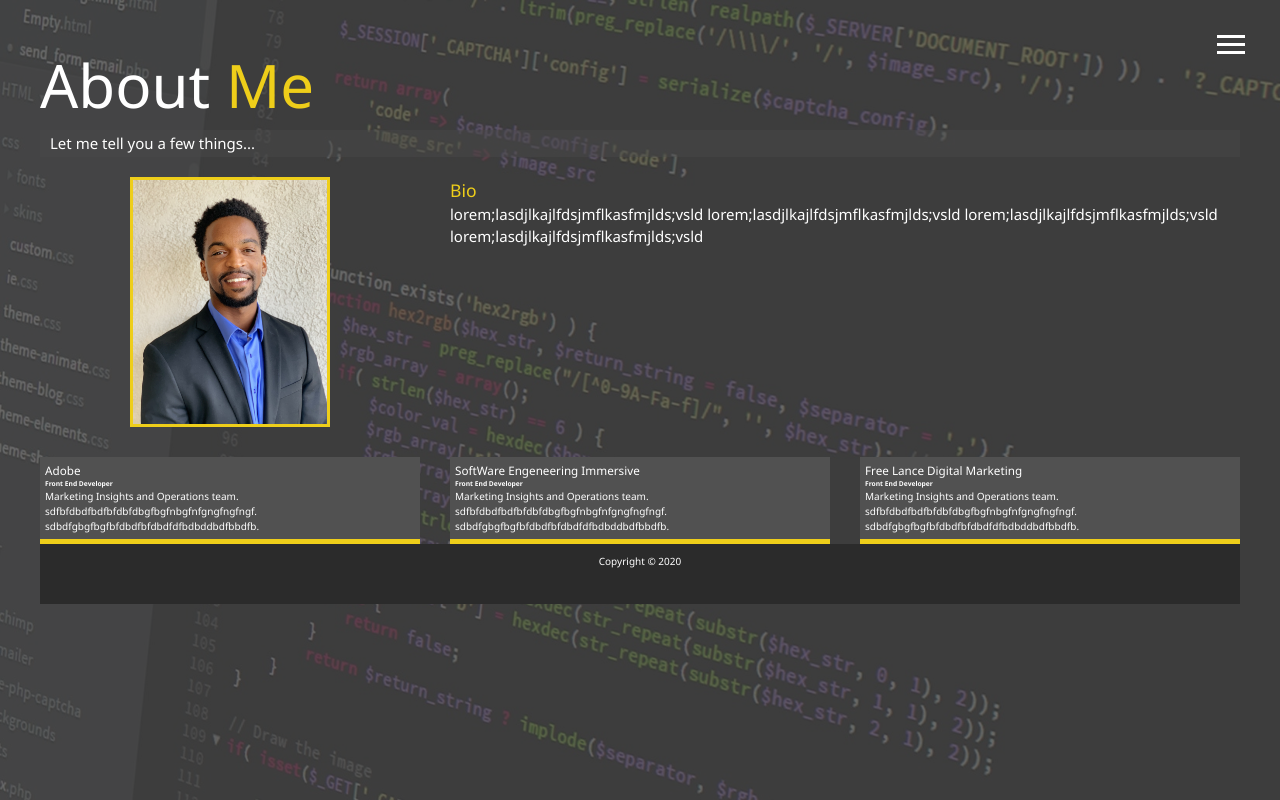
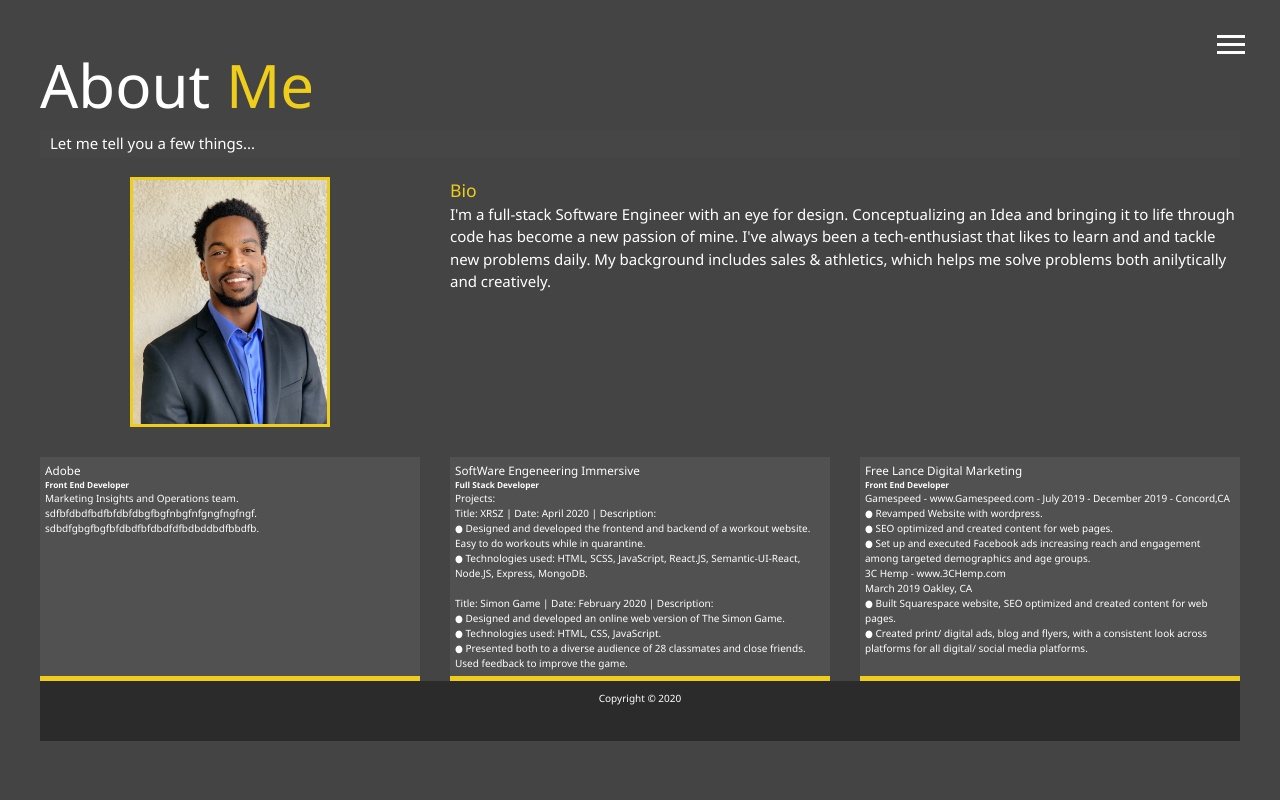
Before and after one commit to myles-richard/portfolio-react-app, a React (Create React App) app: page /about in a window 1280 px wide. Built offline with nearby package versions, Linux system fonts and the light colour scheme.

Commit message:
menu updates  auto after you click it

```diff
--- a/src/layout/Header.js
+++ b/src/layout/Header.js
@@ -1,17 +1,7 @@
 import React, { useState, useEffect } from 'react';
-import { Route, Link, Switch } from 'react-router-dom';
-// import { Link } from 'react-scroll';
-// import About from './about/About';
+import { Link } from 'react-router-dom';
 
 export default function Header() {
-    const menuBtn = document.querySelector('.menu-btn');
-    const menu = document.querySelector('.menu');
-    const menuNav = document.querySelector('.menu-nav');
-    const menuBranding = document.querySelector('.menu-branding');
-    const navItems = document.querySelectorAll('.nav-item');
-
-
-
     // Set Initial State Of Menu
     //add component level state
     const [showMenu, setMenu] = useState(false);
@@ -51,11 +41,9 @@ export default function Header() {
                     </li>
 
                     <li className="nav-item">
-
-
-                        {/* <a href="/about" className="nav-link">
+                        <a href="/about" className="nav-link">
                             About Me
-                        </a> */}
+                        </a>
                     </li>
 
                     <li className="nav-item">
@@ -74,6 +62,9 @@ export default function Header() {
 
         </header>
     )
+    const changeMenu = () => {
+        setMenu(false)
+    }
 
     const showLinks = (
         <header>
@@ -89,49 +80,23 @@ export default function Header() {
 
                 <ul className="menu-nav show current">
                     <li className="nav-item show">
-                    <Link to="/" className="nav-link" >Home</Link>
-                        {/* <a href="/" className="nav-link">
-                            Home
-                        </a> */}
+                        <Link to="/" onClick={changeMenu} className="nav-link" >Home</Link>
                     </li>
 
                     <li className="nav-item show">
-                    {/* <Link
-                        className="nav-link"
-                        activeClass="active"
-                        to="about"
-                        spy={true}
-                        smooth={true}
-                        offset={-70}
-                        duration= {500}
-                        onClick={toggleMenu}
-                    >About Me</Link> */}
-                    <Link to="/about" className="nav-link">About Me</Link>
-                        {/* <a href="/about" className="nav-link">
-                            About Me
-                        </a> */}
+                        <Link to="/about" onClick={changeMenu} className="nav-link">About Me</Link>
                     </li>
 
                     <li className="nav-item show">
-                        <a href="/work" className="nav-link">
-                            My Work
-                        </a>
+                    <Link to="/work" onClick={changeMenu} className="nav-link">My Work</Link>
                     </li>
 
                     <li className="nav-item show">
-                    <Link to="/contact" className="nav-link">Contact Me</Link>
-                        {/* <a href="/contact" className="nav-link">
-                            Contact
-                        </a> */}
+                    <Link to="/contact" onClick={changeMenu} className="nav-link">Contact Me</Link>
                     </li>
                 </ul>
 
             </nav>
-            {/* <div>
-                <Switch>
-                    <Route exact path="/about" component={About} />
-                </Switch>
-            </div> */}
         </header>
 
     )
--- a/src/layout/about/About.js
+++ b/src/layout/about/About.js
@@ -1,7 +1,11 @@
 import React from 'react'
 import Footer from '../Footer';
 
-export default function About() {
+export default function About(props) {
+
+    const something = props.location.state
+
+
     return (
 
         <main id="about">
@@ -16,31 +20,42 @@ export default function About() {
                 className="bio-image" />
                 <div className="bio">
                     <h3 className="text-secondary">Bio</h3>
-                    <p>lorem;lasdjlkajlfdsjmflkasfmjlds;vsld
-                    lorem;lasdjlkajlfdsjmflkasfmjlds;vsld
-                    lorem;lasdjlkajlfdsjmflkasfmjlds;vsld
-                    lorem;lasdjlkajlfdsjmflkasfmjlds;vsld</p>
+                    <p>I'm a full-stack Software Engineer with an eye for design. Conceptualizing an Idea
+                        and bringing it to life through code has become a new passion of mine. I've always been
+                        a tech-enthusiast that likes to learn and and tackle new problems daily. My background
+                        includes sales & athletics, which helps me solve problems both anilytically and creatively.</p>
                 </div>
                 <div className="job job-1">
                     <h3>Adobe</h3>
-                    <h6>Front End Developer</h6>
+                    <h5>Front End Developer</h5>
                     <p>Marketing Insights and Operations team.
                         sdfbfdbdfbdfbfdbfdbgfbgfnbgfnfgngfngfngf.
                         sdbdfgbgfbgfbfdbdfbfdbdfdfbdbddbdfbbdfb.</p>
                 </div>
                 <div className="job job-2">
                     <h3>SoftWare Engeneering Immersive</h3>
-                    <h6>Front End Developer</h6>
-                    <p>Marketing Insights and Operations team.
-                        sdfbfdbdfbdfbfdbfdbgfbgfnbgfnfgngfngfngf.
-                        sdbdfgbgfbgfbfdbdfbfdbdfdfbdbddbdfbbdfb.</p>
+                    <h5>Full Stack Developer</h5>
+                    <p>Projects:<br/>Title: XRSZ | Date: April 2020 | Description:<br/>
+                    ● Designed and developed the frontend and backend of a workout website. Easy to do workouts while in quarantine.<br/>
+                    ● Technologies used: HTML, SCSS, JavaScript, React.JS, Semantic-UI-React, Node.JS, Express, MongoDB.<br/>
+                    <br/>
+                    Title: Simon Game | Date: February 2020 | Description:<br/>
+                    ● Designed and developed an online web version of The Simon Game.<br/>
+                    ● Technologies used: HTML, CSS, JavaScript.<br/>
+                    ● Presented both to a diverse audience of 28 classmates and close friends. Used feedback to improve the game.</p>
                 </div>
                 <div className="job job-3">
                     <h3>Free Lance Digital Marketing</h3>
-                    <h6>Front End Developer</h6>
-                    <p>Marketing Insights and Operations team.
-                        sdfbfdbdfbdfbfdbfdbgfbgfnbgfnfgngfngfngf.
-                        sdbdfgbgfbgfbfdbdfbfdbdfdfbdbddbdfbbdfb.</p>
+                    <h5>Front End Developer</h5>
+                    <p>Gamespeed - www.Gamespeed.com - July 2019 - December 2019
+                    - Concord,CA<br/>
+                    ● Revamped Website with wordpress.<br/>
+                    ● SEO optimized and created content for web pages.<br/>
+                    ● Set up and executed Facebook ads increasing reach and engagement among targeted demographics and age groups.<br/>
+                    3C Hemp - www.3CHemp.com <br/> March 2019
+                    Oakley, CA<br/>
+                    ● Built Squarespace website, SEO optimized and created content for web pages.<br/>
+                    ● Created print/ digital ads, blog and flyers, with a consistent look across platforms for all digital/ social media platforms.</p>
                 </div>
             </div>
             <Footer />
--- a/src/layout/home/Home.js
+++ b/src/layout/home/Home.js
@@ -14,13 +14,14 @@ export default function Home() {
                 <a href="#!">
                     <i className="fab fa-twitter fa-2x"></i>
                 </a>
+
                 <a href="#!">
                     <i className="fab fa-facebook fa-2x"></i>
                 </a>
-                <a href="#!">
+                <a href="https://www.linkedin.com/in/myles-richard/">
                     <i className="fab fa-linkedin fa-2x"></i>
                 </a>
-                <a href="#!">
+                <a href="https://github.com/myles-richard">
                     <i className="fab fa-github fa-2x"></i>
                 </a>
             </div>
--- a/src/layout/work/Work.js
+++ b/src/layout/work/Work.js
@@ -1,4 +1,5 @@
-import React from 'react'
+import React from 'react';
+import { Link } from 'react-router-dom';
 import Footer from '../Footer';
 
 export default function Work() {
--- a/src/layout/work/_work.scss
+++ b/src/layout/work/_work.scss
@@ -1,4 +1,4 @@
-$show-home-image: false;
+
 .projects {
     display: grid;
     gap: 0.7rem;
--- a/src/sass/_config.scss
+++ b/src/sass/_config.scss
@@ -1,7 +1,7 @@
 // Colors and global variables
 $primary-color: #444;
 $secondary-color: #eece1a;
-$show-home-image: true;
+$show-home-image: false;
 $home-image: url(../images/computer.jpeg);
 $background-opacity: 0.8;
 
```
